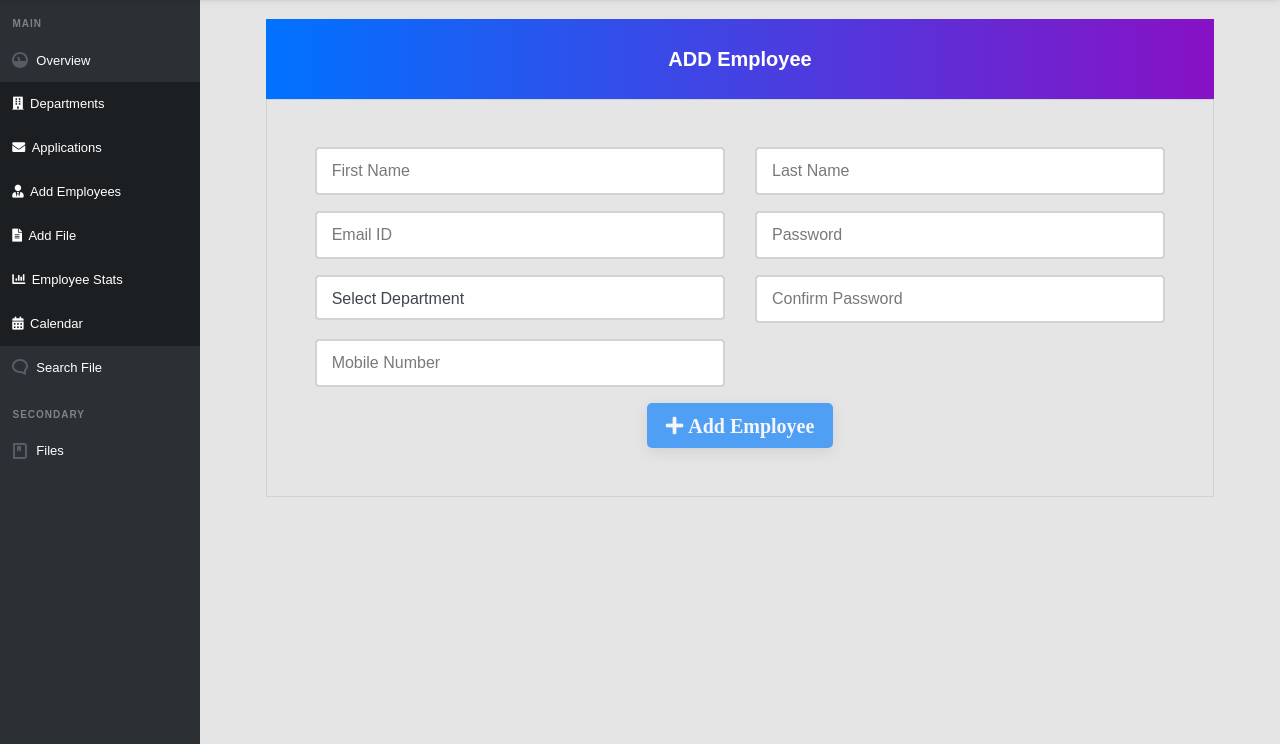
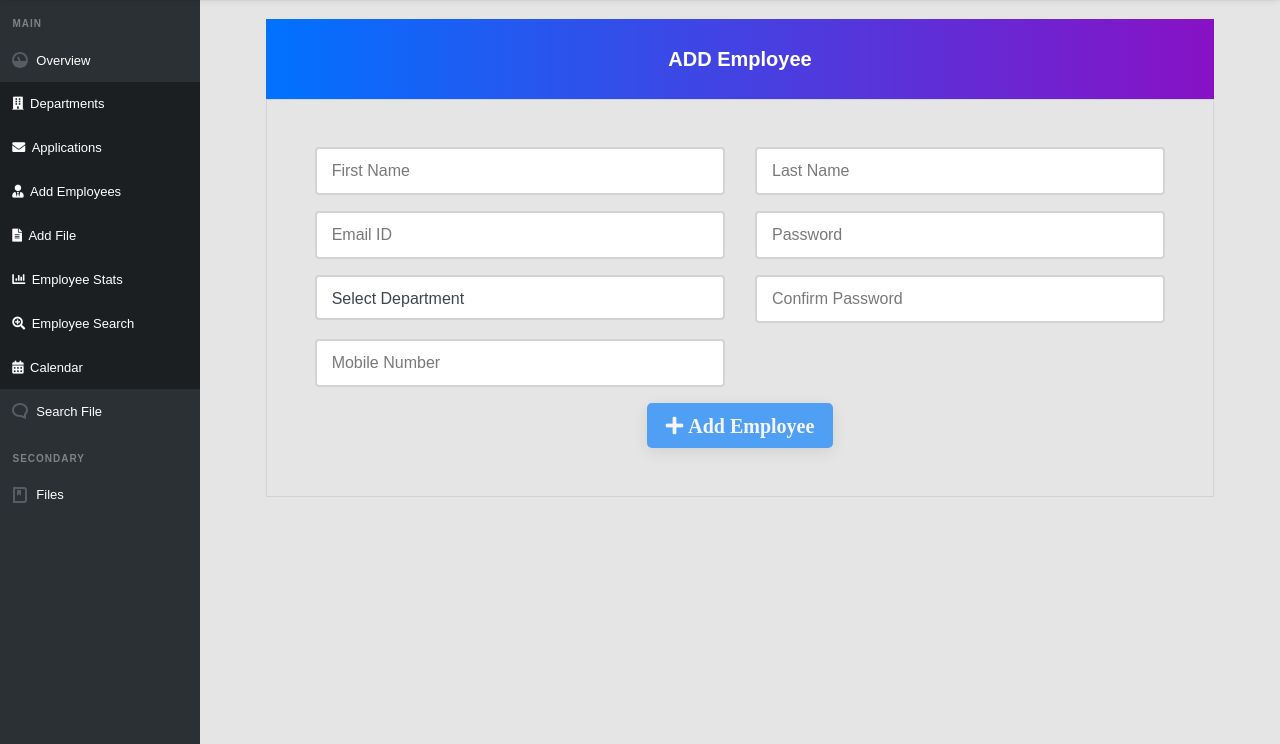
Before and after one commit to tejack3098/Streamlining-Application-System, a Flask app: template HTS-Website/_admin/templates/add_emp.html in a window 1280 px wide. Shown: the part 56-800 px from the top of the page. Run offline with Flask 2, Linux system fonts and the light colour scheme; the template is opened without the code that fills it: most values are stand-ins (such as "Sample title", 1, 10 or a date in 2020); a database or web service that is not in the repository returns one stand-in record (values such as "Sample title"); data that the repository does not hold is empty; parts of the project's set-up code (start-up, migrations or seed data) failed here and were passed over; some libraries are stand-ins or nearby versions.

Commit message:
added url for admin employee search feature

```diff
--- a/HTS-Website/_admin/templates/admin_sidebar.html
+++ b/HTS-Website/_admin/templates/admin_sidebar.html
@@ -309,6 +309,8 @@
 
             <li class="cd-side__sub-item"><a href="{{ url_for('adminapp.employeeRatings',email=email)}}" id="EmpStat"><i class="fas fa-chart-bar">&nbsp;&nbsp;</i>Employee Stats</a></li>
 
+            <li class="cd-side__sub-item "><a href="{{ url_for('adminapp.employeesearch',email=email)}}" id="EmpSearch"><i class="fas fa-search-plus">&nbsp;&nbsp;</i>Employee Search</a></li>
+
             <li class="cd-side__sub-item"><a href="{{ url_for('adminapp.calender',email=email)}}" id="Calender"><i class="fas fa-calendar-alt">&nbsp;&nbsp;</i>Calendar</a></li>
           </ul>
         </li>
```
